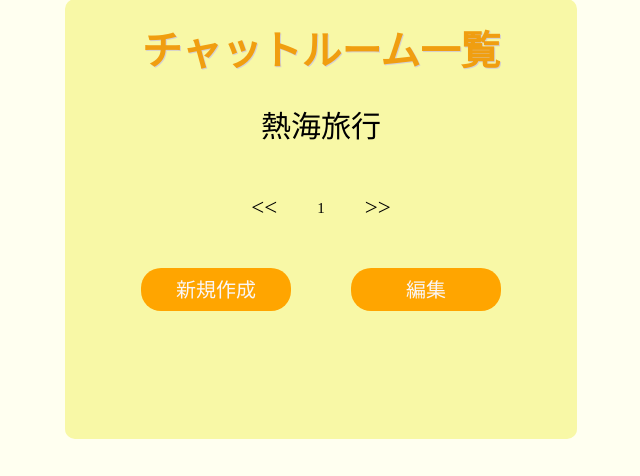
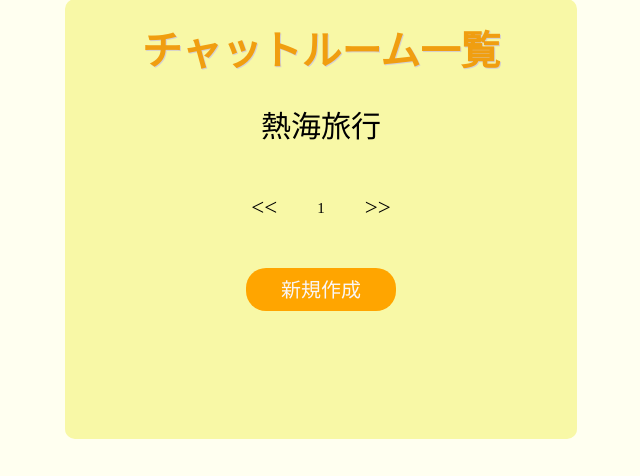
Before and after one commit to hackathon-teamF/ChatApp, a Flask app: page / in a window 1280 px wide. Shown: the part 76-552 px from the top of the page, without its empty margins (319-959 px from the left). Run offline with Flask 2, Linux system fonts and the light colour scheme; the visitor is signed in with stand-in values (Sample User, id 1); data comes from the database, SQL or seed files in the repository; some libraries are stand-ins or nearby versions; some web fonts are replaced.

Commit message:
デザイン修正Fin2

```diff
--- a/static/css/index.css
+++ b/static/css/index.css
@@ -90,26 +90,6 @@ button#add-channel-btn:hover {
   border-bottom: 2px solid #ccc100;
 }
 
-button#btn-create-room {
-  font-family: Georgia, "Times New Roman", Times, serif;
-  margin-top: 40px;
-  margin: 10px 30px;
-  font-size: 2rem;
-  width: 150px;
-  padding: 10px;
-  color: rgb(249, 246, 246);
-  background-color: orange;
-  border-radius: 20px;
-  border: 2px;
-}
-
-button#btn-create-room:hover {
-  margin-top: 40px;
-  margin: 10px 30px;
-  transform: scale(1.1);
-  background: rgb(241, 15, 162);
-  border-bottom: 2px solid #ccc100;
-}
 
 #picture {
   display: flex;
--- a/static/css/login.css
+++ b/static/css/login.css
@@ -5,7 +5,7 @@ body {
 #logo {
   background-color: ivory;
   margin-left: 0%;
-  margin-top: 0%;
+  margin-top: 70px;
 }
 
 #back-color {
@@ -50,6 +50,7 @@ p {
 }
 
 #login-title {
+/* display: flex; */
 text-align: center;
 margin: 80px 0px 60px 0px;
 font-family: Impact, Haettenschweiler, 'Arial Narrow Bold', sans-serif;
@@ -58,6 +59,7 @@ color: rgb(241, 145, 10);
 }
 
 input {
+  /* display: flex; */
   text-align: left;
   margin: auto;
   width: 250px;
@@ -91,6 +93,7 @@ input::placeholder {
 #input-box {
   display: flex;
   width: 50%;
+  /* text-align: center; */
   margin: auto;
   padding: 0px;
 }
--- a/templates/index.html
+++ b/templates/index.html
@@ -20,10 +20,6 @@
       <div class="create-room">
         <button id="add-channel-btn">新規作成</button>
       </div>
-      <div class="create-room">
-        <button id="btn-create-room">編集</button>
-      </div>
-
   </div>
 </div>
 </main>
--- a/templates/registration/signup.html
+++ b/templates/registration/signup.html
@@ -33,6 +33,8 @@
           </div>
         </div>
         <button class="singup-button">SIGN UP</button>
+        <!-- <ul class="flashes"></ul>
+        <a class="switch-register-mode" href="{{ url_for('login') }}"> </a> -->
         <div id="ggg"><a class="switch-register-mode2" href="{{ url_for('login') }}">
           ログイン画面に戻ります
           </a></div>
@@ -46,6 +48,9 @@
         {% endif %}
       {% endwith %}
       </form>
+
+
     </div>
   </div>
 </div>
+{% endblock %}
```
Also changed, not shown: static/img/Group 3 (1).png (added), static/img/Group 3 (2).png (added), 1 other file.
